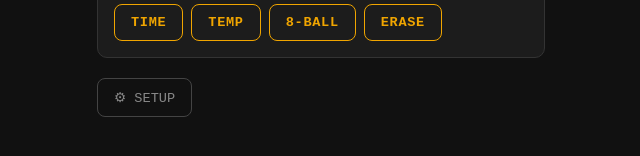
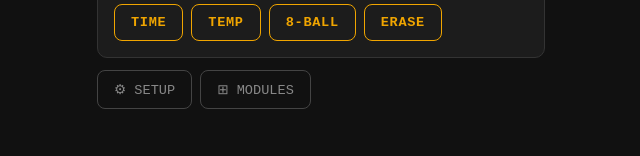
Before and after one commit to ivan-marchand/openflaps, a Preact app in the folder frontend/: page / in a window 1280 px wide. Shown: the part 418-574 px from the top of the page, without its empty margins (319-959 px from the left). Built offline with nearby package versions, Linux system fonts and the light colour scheme; no server answers.

Commit message:
feat: add modules route and link to control page

```diff
--- a/frontend/src/app.jsx
+++ b/frontend/src/app.jsx
@@ -1,10 +1,12 @@
 import { useState, useEffect } from 'preact/hooks'
 import { ControlPage } from './pages/ControlPage'
 import { SetupPage } from './pages/SetupPage'
+import { ModulesPage } from './pages/ModulesPage'
 
 function getRoute() {
   const hash = window.location.hash
   if (hash.startsWith('#/setup')) return 'setup'
+  if (hash.startsWith('#/modules')) return 'modules'
   return 'control'
 }
 
@@ -17,5 +19,7 @@ export function App() {
     return () => window.removeEventListener('hashchange', handler)
   }, [])
 
-  return route === 'setup' ? <SetupPage /> : <ControlPage />
+  if (route === 'setup') return <SetupPage />
+  if (route === 'modules') return <ModulesPage />
+  return <ControlPage />
 }
--- a/frontend/src/pages/ControlPage.jsx
+++ b/frontend/src/pages/ControlPage.jsx
@@ -79,7 +79,10 @@ export function ControlPage() {
         </div>
       </div>
 
-      <a class="setup-link" href="#/setup">⚙ SETUP</a>
+      <div style="display:flex; gap:8px; margin-top:8px;">
+        <a class="setup-link" style="margin-top:0;" href="#/setup">⚙ SETUP</a>
+        <a class="setup-link" style="margin-top:0;" href="#/modules">⊞ MODULES</a>
+      </div>
     </div>
   )
 }
```
